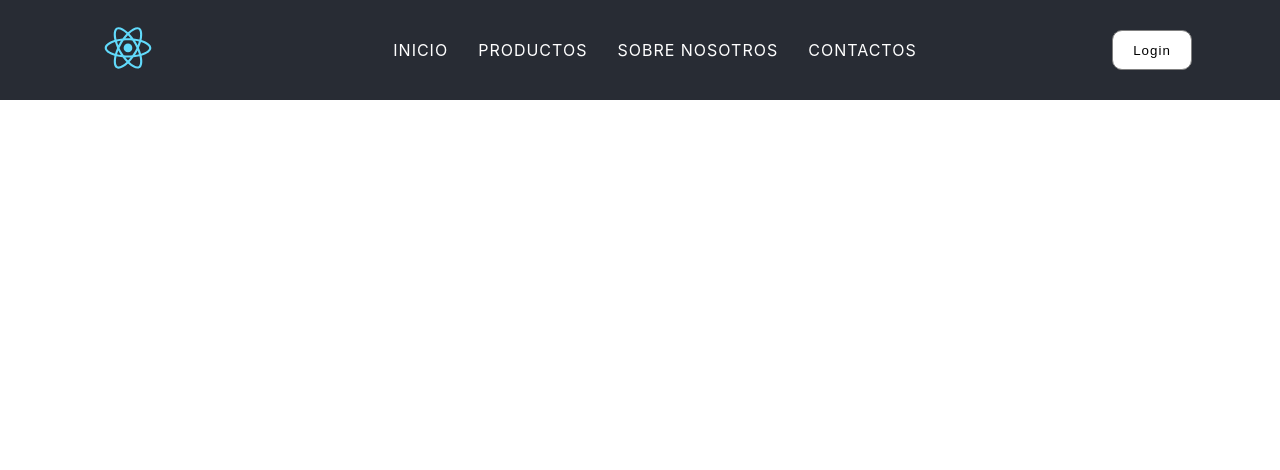
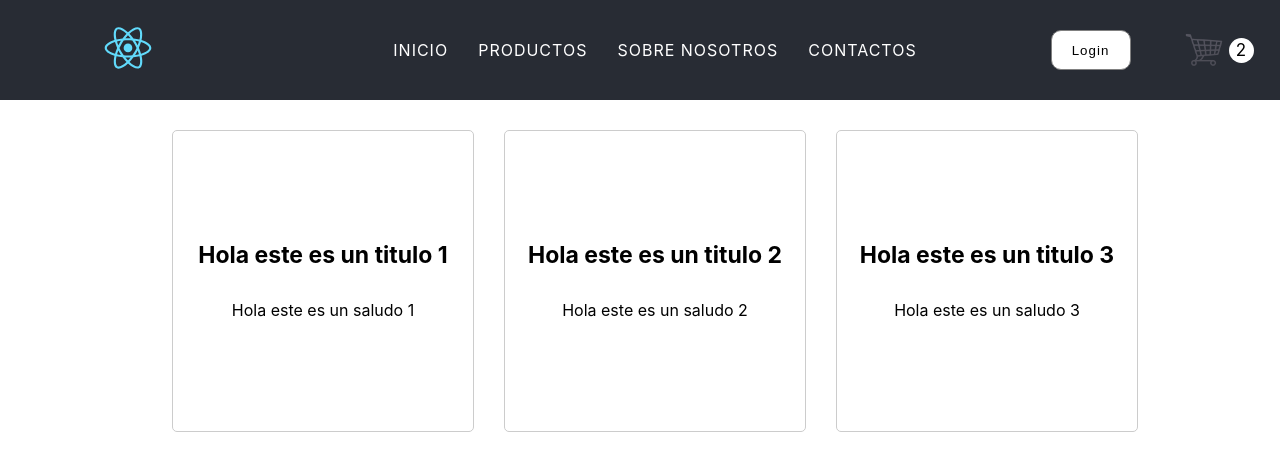
Before and after one commit to PatricioGallo/ReactEcommerce, a React (Create React App) app: page / in a window 1280 px wide. Shown: the top 470 px of the page. Built offline with nearby package versions, Linux system fonts and the light colour scheme.

Commit message:
up to date

```diff
--- a/src/App.css
+++ b/src/App.css
@@ -1,38 +1,21 @@
 .App {
   text-align: center;
+  display: flex;
+  flex-direction: column;
 }
 
-.App-logo {
-  height: 40vmin;
-  pointer-events: none;
-}
-
-@media (prefers-reduced-motion: no-preference) {
-  .App-logo {
-    animation: App-logo-spin infinite 20s linear;
-  }
-}
-
-.App-header {
-  background-color: #282c34;
-  min-height: 100vh;
+.body{
   display: flex;
   flex-direction: column;
+  justify-content: center;
   align-items: center;
+  width: 100%;
+  height: 100%;
+}
+.contenedorItemList{
+  width: 100%;
+  display: flex;
+  flex-direction: row;
   justify-content: center;
-  font-size: calc(10px + 2vmin);
-  color: white;
+  align-items: center;
 }
-
-.App-link {
-  color: #61dafb;
-}
-
-@keyframes App-logo-spin {
-  from {
-    transform: rotate(0deg);
-  }
-  to {
-    transform: rotate(360deg);
-  }
-}
--- a/src/App.js
+++ b/src/App.js
@@ -1,11 +1,22 @@
 
 
 import './App.css';
-import NavBar from './components/NavBar';
+import ItemListContainer from './Components/ItemListContainer/ItemListContainer';
+import NavBar from './Components/NavBar/NavBar';
+
 
 function App() {
   return (
+    <div className="App">
       <NavBar/>
+        <div className="body">
+          <div className="contenedorItemList">
+            <ItemListContainer titulo="Hola este es un titulo 1" saludo="Hola este es un saludo 1" />
+            <ItemListContainer titulo="Hola este es un titulo 2" saludo="Hola este es un saludo 2" />
+            <ItemListContainer titulo="Hola este es un titulo 3" saludo="Hola este es un saludo 3" />
+          </div>
+        </div>
+    </div>
   );
 }
 
--- /dev/null
+++ b/src/Components/CartWidget/CartWidget.css
@@ -0,0 +1,25 @@
+.CartWidget{
+    display: flex;
+    flex-direction: row;
+    align-items: center;
+    justify-content: center;
+    cursor: pointer;
+}
+.CartWidget img{
+    width: 40px;
+    height: 40px;
+    margin-right: 5px;
+}
+.numero_cart{
+    width: 25px;
+    height: 25px;
+    border-radius: 50%;
+    background-color: white;
+    display: flex;
+    justify-content: center;
+    align-items: center;
+}
+.numero_cart p{
+    text-align: center;
+    font-size: 17px;
+}
--- /dev/null
+++ b/src/Components/CartWidget/CartWidget.jsx
@@ -0,0 +1,16 @@
+import './CartWidget.css';
+import carritoImg from '../../media/images/carrito.png';
+
+
+const CartWidget = (props) => {
+  return (
+    <div className="CartWidget">
+        <img src={carritoImg}  />
+        <div className="numero_cart">
+            <p>{props.numero}</p>
+        </div>
+    </div>
+  )
+}
+
+export default CartWidget
--- /dev/null
+++ b/src/Components/ItemListContainer/ItemListContainer.css
@@ -0,0 +1,27 @@
+.ItemListContainer{
+    width: 300px;
+    height: 300px;
+    border: 1px solid #ccc;
+    border-radius: 5px;
+    overflow: hidden;
+    background-color: #fff;
+    display: flex;
+    flex-direction: column;
+    justify-content: center;
+    align-items: center;
+    margin-top: 30px;
+    margin-left: 30px;
+}
+.ItemList{
+    width: 100%;
+    height: 100%;
+    display: flex;
+    flex-direction: column;
+    justify-content: center;
+    align-items: center;
+
+}
+.ItemList h1{
+    color: black;
+    font-size: 23px;
+}
--- /dev/null
+++ b/src/Components/ItemListContainer/ItemListContainer.jsx
@@ -0,0 +1,14 @@
+import './ItemListContainer.css';
+
+function ItemListContainer(props) {
+    return (
+        <div className="ItemListContainer">
+            <div className="ItemList">
+                <h1>{props.titulo}</h1>
+                <p>{props.saludo}</p>
+            </div>
+        </div>
+    );
+}
+
+export default ItemListContainer
--- a/src/components/NavBar.css
+++ b/src/Components/NavBar/NavBar.css
@@ -45,7 +45,7 @@
     display: flex;
     flex-direction: row;
     align-items: center;
-    justify-content: center;
+    justify-content: space-around;
 
 }
 .login button{
--- a/src/components/NavBar.js
+++ b/src/Components/NavBar/NavBar.js
@@ -1,5 +1,6 @@
 import './NavBar.css';
-import logo from '../logo.svg';
+import logo from '../../logo.svg';
+import CartWidget from '../CartWidget/CartWidget';
 
 function NavBar() {
     return (
@@ -17,7 +18,11 @@ function NavBar() {
 
             <div className="login">
                 <button type="button">Login</button>
+                <CartWidget numero={2}/>
             </div>
+
+
+
         </div>
     );
   }
```
Also changed, not shown: src/media/images/carrito.png (added).
